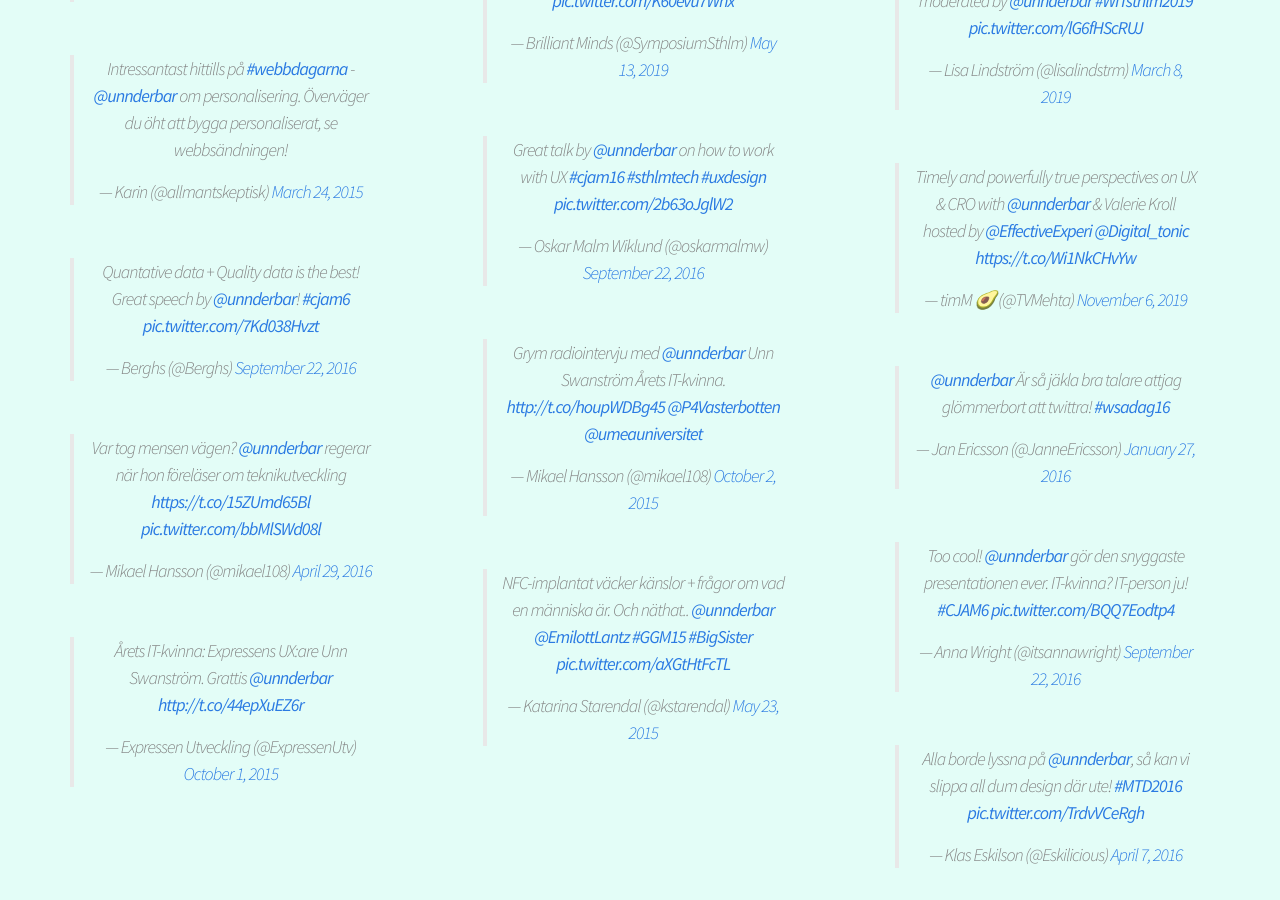
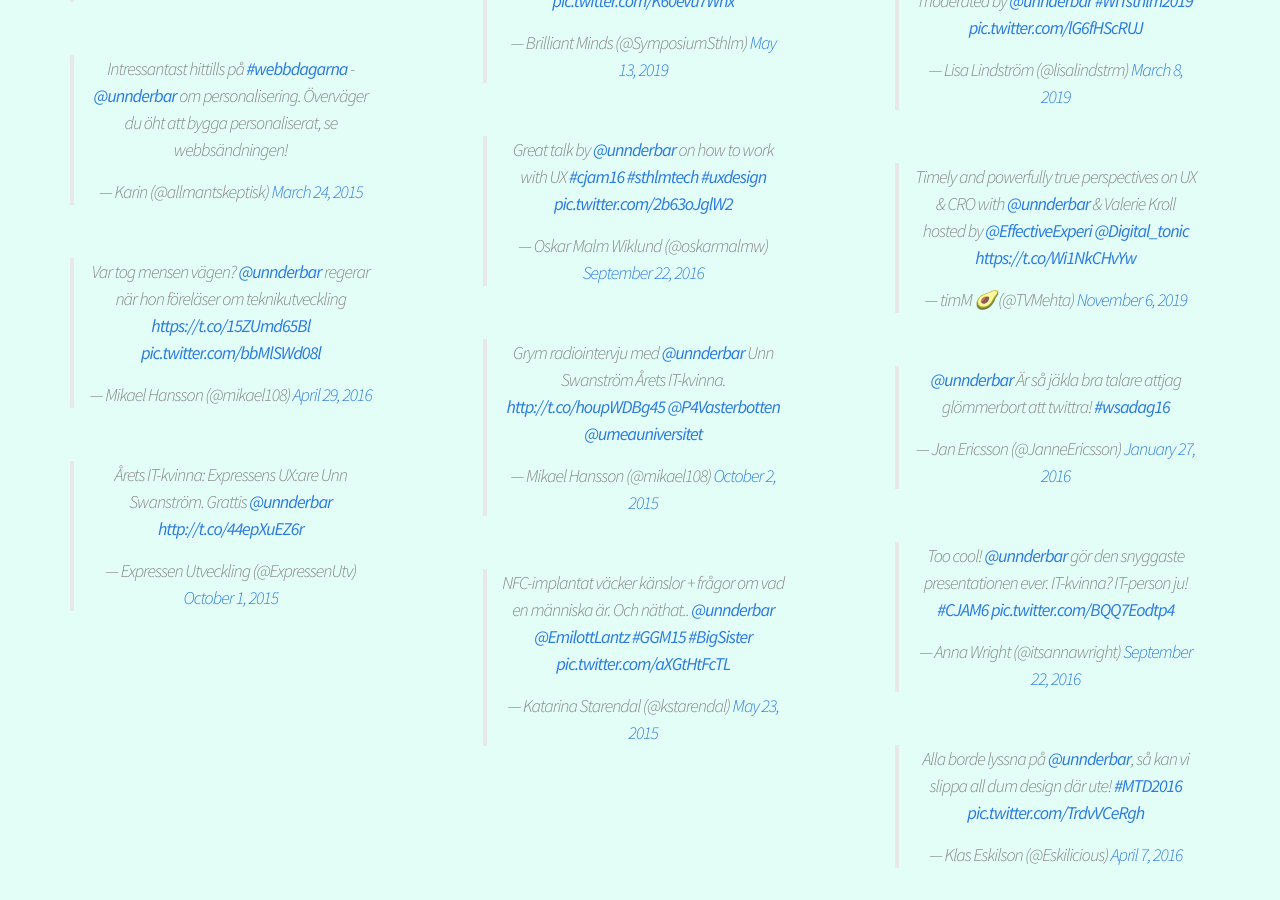
Before and after one commit to unnderbar/unnderbar.github.io, a Jekyll site: the page built from index.html, in a window 1280 px wide and 900 px high, scrolled down 3122 px. Built offline with Jekyll 4.4.1, drawn with Linux system fonts in a browser that asks for light colours; comment, search, counter and statistics services are not loaded.

Commit message:
Update index.html

```diff
--- a/index.html
+++ b/index.html
@@ -112,9 +112,6 @@ layout: default
         <blockquote class="twitter-tweet" data-lang="en"><p lang="sv" dir="ltr">Intressantast hittills på <a href="https://twitter.com/hashtag/webbdagarna?src=hash">#webbdagarna</a> - <a href="https://twitter.com/unnderbar">@unnderbar</a> om personalisering. Överväger du öht att bygga personaliserat, se webbsändningen!</p>&mdash; Karin (@allmantskeptisk) <a href="https://twitter.com/allmantskeptisk/status/580354056297832448">March 24, 2015</a></blockquote>
       </div>
       <div class="tweet">
-       <blockquote class="twitter-tweet" data-lang="en"><p lang="en" dir="ltr">Quantative data + Quality data is the best! Great speech by <a href="https://twitter.com/unnderbar">@unnderbar</a>! <a href="https://twitter.com/hashtag/cjam6?src=hash">#cjam6</a> <a href="https://t.co/7Kd038Hvzt">pic.twitter.com/7Kd038Hvzt</a></p>&mdash; Berghs (@Berghs) <a href="https://twitter.com/Berghs/status/778877034714042369">September 22, 2016</a></blockquote>
-      </div>
-      <div class="tweet">
         <blockquote class="twitter-tweet" data-lang="en"><p lang="sv" dir="ltr">Var tog mensen vägen? <a href="https://twitter.com/unnderbar">@unnderbar</a> regerar när hon föreläser om teknikutveckling <a href="https://t.co/15ZUmd65Bl">https://t.co/15ZUmd65Bl</a> <a href="https://t.co/bbMlSWd08l">pic.twitter.com/bbMlSWd08l</a></p>&mdash; Mikael Hansson (@mikael108) <a href="https://twitter.com/mikael108/status/725958283081703424">April 29, 2016</a></blockquote>
       </div>
       <div class="tweet">
```
